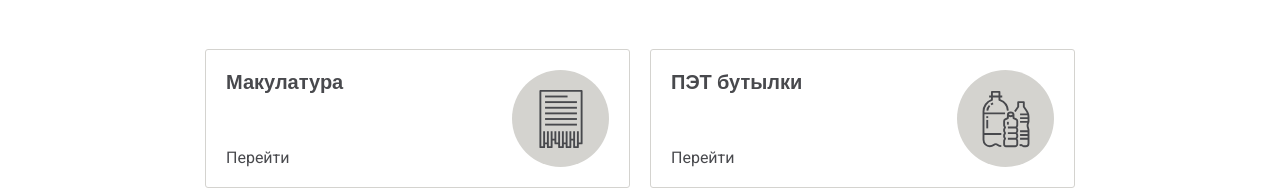
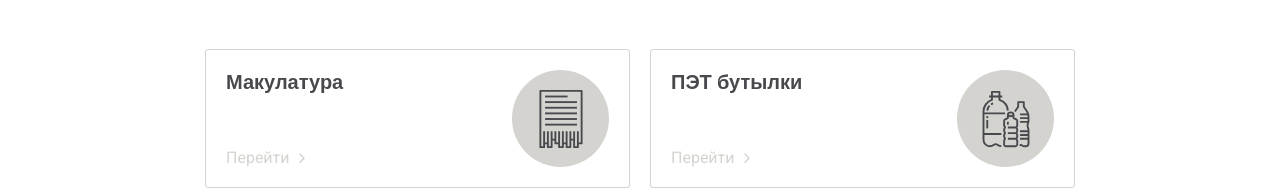
Before and after one commit to elenafrontend/fraction, a Vue app: page / in a window 1280 px wide. Shown: the part 627-817 px from the top of the page. Built offline with nearby package versions, Linux system fonts and the light colour scheme.

Commit message:
feat(fractions): fraction go link style

```diff
--- /dev/null
+++ b/src/assets/styles/animation.scss
@@ -0,0 +1,8 @@
+@keyframes buttonArrow {
+  0% {
+    right: -15px;
+  }
+  100% {
+    right: -30px;
+  }
+}
--- a/src/assets/styles/components/fraction-item.scss
+++ b/src/assets/styles/components/fraction-item.scss
@@ -26,6 +26,7 @@
 .fraction-item__content {
   display: flex;
   flex-direction: column;
+  align-items: flex-start;
   margin-right: 10px;
 }
 
@@ -59,5 +60,30 @@
 
 .fraction-item__link {
   @extend %link;
+
+  position: relative;
   margin-top: auto;
+  color: $gray-light;
+
+  &:hover,
+  &:focus {
+    color: $gray-dark;
+
+    .fraction-item__link-icon {
+      animation-name: buttonArrow;
+      animation-duration: 400ms;
+      animation-timing-function: ease-in;
+    }
+  }
 }
+
+.fraction-item__link-icon {
+  position: absolute;
+  top: 50%;
+  right: -15px;
+  width: 6px;
+  height: 10px;
+  transform: translateY(-50%);
+  opacity: 1;
+  transition: right $transition-base;
+}
--- a/src/assets/styles/main.scss
+++ b/src/assets/styles/main.scss
@@ -11,6 +11,7 @@
 @import 'variables';
 @import 'global';
 @import 'utils';
+@import 'animation';
 
 // Components
 //---------------------------------
--- a/src/components/FractionList.vue
+++ b/src/components/FractionList.vue
@@ -6,7 +6,10 @@
     )
       .fraction-item__content
         .fraction-item__caption {{ fraction.name }}
-        a.fraction-item__link(href="#") Перейти
+        a.fraction-item__link(href="#")
+          | Перейти
+          svg.fraction-item__link-icon.svg-icon
+            use(href="#icon-arrow")
       .fraction-item__logo
         .fraction-item__logo-icon
           svg.svg-icon
--- a/src/components/SvgSprite.vue
+++ b/src/components/SvgSprite.vue
@@ -28,6 +28,10 @@
       <rect x="264" y="280" width="16" height="24"></rect>
       <path d="M296,192c-17.945,0-32,10.543-32,24v27.062l-18.7,9.383A23.9,23.9,0,0,0,232,273.922V312a8,8,0,0,0,.844,3.578L239.055,328l-6.211,12.422A8,8,0,0,0,232,344v16a8,8,0,0,0,.844,3.578L239.055,376l-6.211,12.422A8,8,0,0,0,232,392v16a8,8,0,0,0,.844,3.578L239.055,424l-6.211,12.422A8,8,0,0,0,232,440v32a24.037,24.037,0,0,0,24,24h80a25.431,25.431,0,0,0,5.438-.613A23.965,23.965,0,0,0,360,472V440a8,8,0,0,0-.844-3.578L352.945,424l6.211-12.422A8,8,0,0,0,360,408V392a8,8,0,0,0-.844-3.578L352.945,376l6.211-12.422A8,8,0,0,0,360,360V344a8,8,0,0,0-.844-3.578L352.945,328l6.211-12.422A8,8,0,0,0,360,312V273.922a23.884,23.884,0,0,0-13.293-21.469L328,243.062V216C328,202.543,313.945,192,296,192Zm0,16c9.766,0,16,4.738,16,8s-6.234,8-16,8-16-4.738-16-8S286.234,208,296,208Zm43.543,58.758A7.977,7.977,0,0,1,344,273.922v36.191L339.055,320H272v16h67.055L344,345.887v12.226L339.055,368H272v16h67.055L344,393.887v12.226L339.055,416H272v16h67.055L344,441.887V472a8.085,8.085,0,0,1-6.062,7.777A9.369,9.369,0,0,1,336,480H256a8.024,8.024,0,0,1-6.367-3.184A7.866,7.866,0,0,1,248,472V441.887l7.156-14.309a8.008,8.008,0,0,0,0-7.156L248,406.113V393.887l7.156-14.309a8.008,8.008,0,0,0,0-7.156L248,358.113V345.887l7.156-14.309a8.008,8.008,0,0,0,0-7.156L248,310.113V273.922a7.991,7.991,0,0,1,4.465-7.172l23.121-11.6A7.991,7.991,0,0,0,280,248V236.764a41.173,41.173,0,0,0,32,0V248a7.991,7.991,0,0,0,4.414,7.148Z" fill="currentColor"></path>
     </symbol>
+    <symbol id="icon-arrow" viewBox="0 0 6 11" fill="none" xmlns="http://www.w3.org/2000/svg">
+      <path d="M0.228824 9.68974C-0.0650263 9.97927 -0.0762935 10.4603 0.203658 10.7642C0.48361 11.0681 0.948767 11.0798 1.24262 10.7903C1.24262 10.7903 5.77719 6.25316 5.78955 6.23998C6.07934 5.92646 6.06851 5.42934 5.76535 5.12964L1.24266 0.606678C0.949277 0.316646 0.484101 0.327494 0.203658 0.630907C-0.0767846 0.93432 -0.0662956 1.4154 0.227086 1.70544L3.80669 5.34715C3.99789 5.54166 3.99792 5.85351 3.80677 6.04807L0.228824 9.68974Z" fill="currentColor"/>
+    </symbol>
+
   </svg>
 </template>
 
```
Also changed, not shown: src/assets/images/icons/arrow.svg (added).
